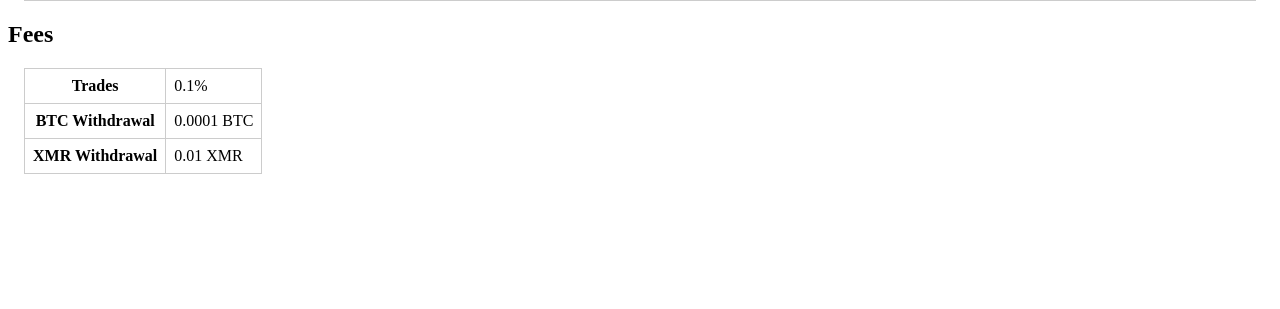
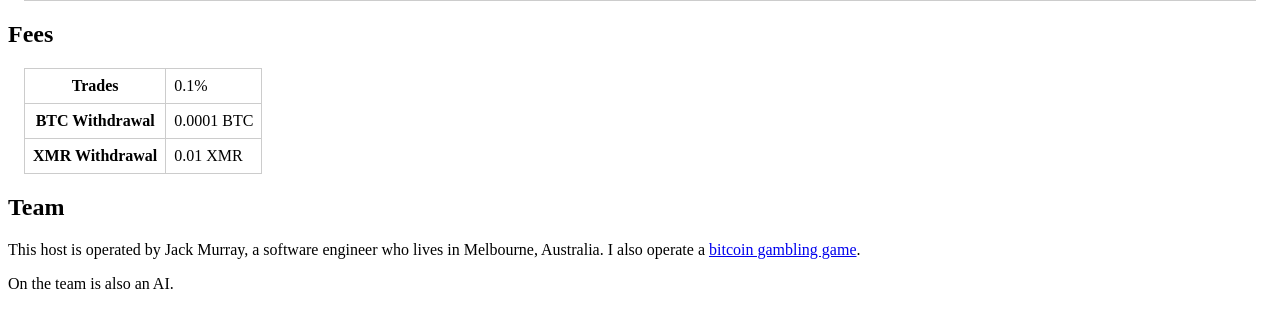
Before and after one commit to jackmurray90/fryx, a Flask app: page / in a window 1280 px wide. Shown: the part 821-1130 px from the top of the page. Before the commit the page ends 1011 px from the top, so only its background shows below. Run offline with Flask 2, Linux system fonts and the light colour scheme.

Commit message:
add attributions

```diff
--- a/templates/api.html
+++ b/templates/api.html
@@ -32,3 +32,6 @@
   <tr><th>BTC Withdrawal</th><td>0.0001 BTC</td></tr>
   <tr><th>XMR Withdrawal</th><td>0.01 XMR</td></tr>
 </table>
+<h2>Team</h2>
+<p>This host is operated by Jack Murray, a software engineer who lives in Melbourne, Australia. I also operate a <a href="https://example.com">bitcoin gambling game</a>.</p>
+<p>On the team is also an AI.</p>
```
